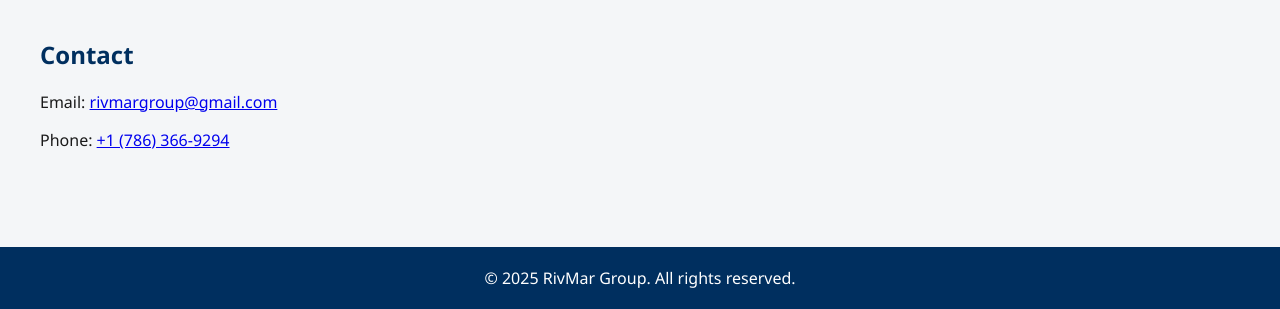
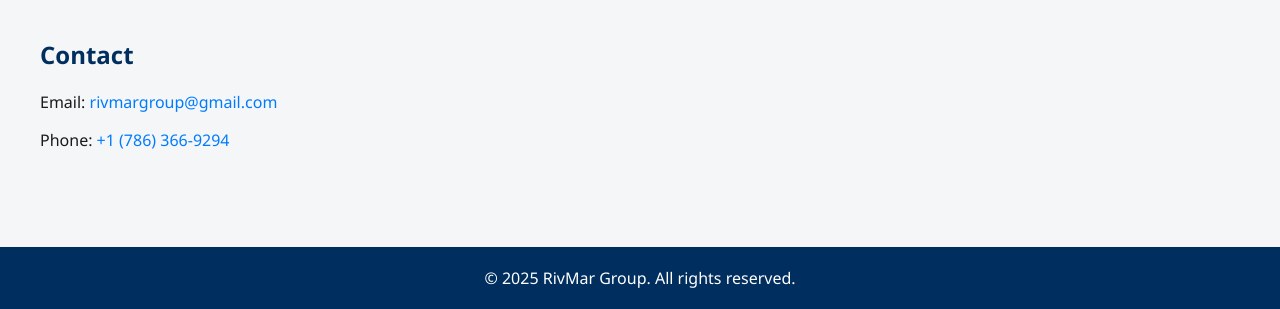
Before and after one commit to rivmargroup/RivMar, a PHP site: page / in a window 1280 px wide. Shown: the part 2516-2825 px from the top of the page. Run offline with PHP 8.4, Linux system fonts and the light colour scheme.

Commit message:
Update styles.css

```diff
--- a/styles.css
+++ b/styles.css
@@ -171,3 +171,13 @@ footer {
   padding: 20px 0;
   margin-top: 40px;
 }
+
+footer p, footer a {
+  color: white;
+  margin: 5px 0;
+}
+
+#contact a {
+  color: #007bff;
+  text-decoration: none;
+}
```
